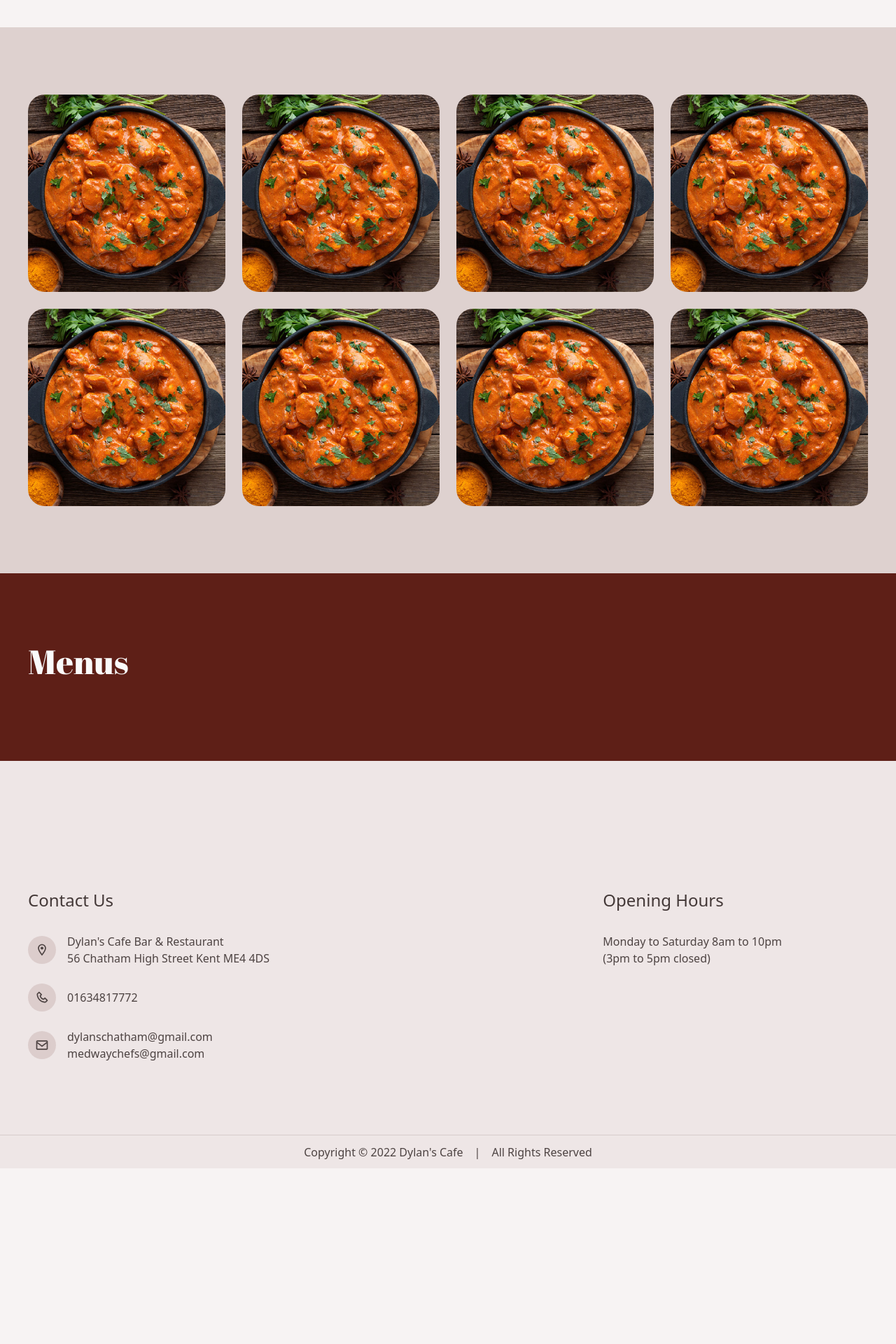
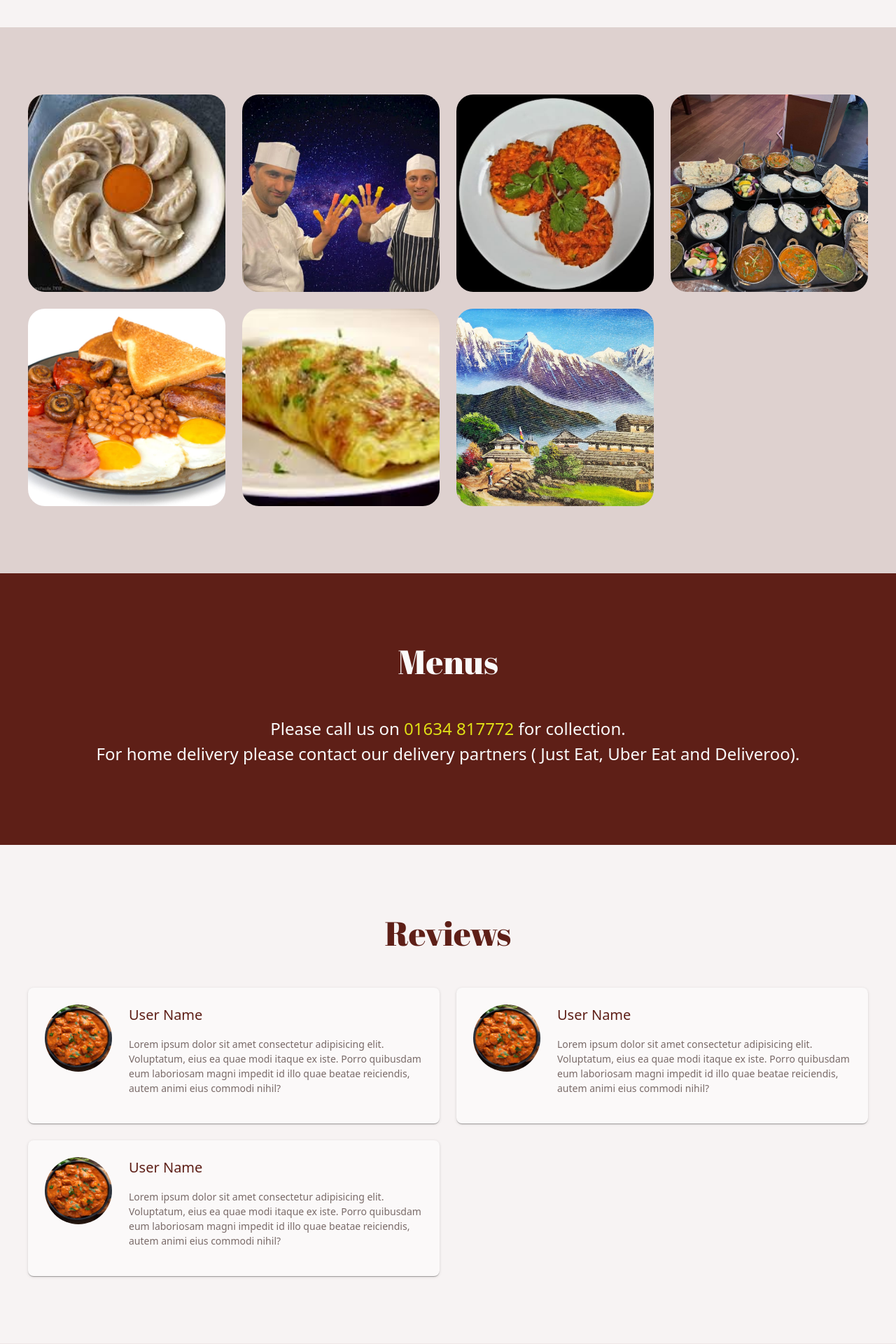
Before and after one commit to Ukesh2010/dylans-cafe, a Next.js app: page / in a window 1280 px wide. Shown: the part 1660-3580 px from the top of the page at 70% size. Before the commit the page ends 3329 px from the top, so only its background shows below. Built offline with nearby package versions, Linux system fonts and the light colour scheme; grey boxes are pictures that could not be loaded.

Commit message:
reviews section added to home page, galler view updated as well

```diff
--- /dev/null
+++ b/components/galleryImages.js
@@ -0,0 +1,34 @@
+import Image from "next/image";
+import React from "react";
+
+const images = [
+  "gallery-01.jpg",
+  "gallery-02.jpg",
+  "gallery-03.jpg",
+  "gallery-04.jpg",
+  "gallery-05.jpg",
+  "gallery-06.jpg",
+  "gallery-07.jpg",
+];
+
+const GalleryImages = () => (
+  <>
+    <div className="gallery-container">
+      {images.map((image) => (
+        <div className="media-image">
+          <Image
+            className="img"
+            src={"/images/gallery/" + image}
+            layout="responsive"
+            width={240}
+            height={240}
+            objectFit="cover"
+            alt={"food image" + image}
+          />
+        </div>
+      ))}
+    </div>
+  </>
+);
+
+export default GalleryImages;
--- /dev/null
+++ b/components/reviewCard.js
@@ -0,0 +1,20 @@
+/* eslint-disable react/prop-types */
+import React from "react";
+
+const ReviewCard = () => (
+  <div className="card review-card">
+    <div className="avatar">
+      <img src="/images/image-001.jpg" alt="dunmmy avatar" />
+    </div>
+    <div className="content">
+      <h5 className="title">User Name</h5>
+      <p className="subtitle">
+        Lorem ipsum dolor sit amet consectetur adipisicing elit. Voluptatum,
+        eius ea quae modi itaque ex iste. Porro quibusdam eum laboriosam magni
+        impedit id illo quae beatae reiciendis, autem animi eius commodi nihil?
+      </p>
+    </div>
+  </div>
+);
+
+export default ReviewCard;
--- a/pages/index.js
+++ b/pages/index.js
@@ -1,7 +1,7 @@
 import Head from "next/head";
 import Image from "next/image";
-import Footer from "../components/footer";
-import Nav from "../components/nav";
+import GalleryImages from "../components/galleryImages";
+import ReviewCard from "../components/reviewCard";
 
 export default function Home() {
   return (
@@ -81,88 +81,7 @@ export default function Home() {
           <div className="container">
             <div className="grid-row">
               <div className="col-sm-12">
-                <div className="gallery-container">
-                  <div className="media-image">
-                    <Image
-                      className="img"
-                      src={"/images/image-001.jpg"}
-                      layout="responsive"
-                      width={240}
-                      height={240}
-                      alt="food image"
-                    />
-                  </div>
-                  <div className="media-image">
-                    <Image
-                      className="img"
-                      src={"/images/image-001.jpg"}
-                      layout="responsive"
-                      width={240}
-                      height={240}
-                      alt="food image"
-                    />
-                  </div>
-                  <div className="media-image">
-                    <Image
-                      className="img"
-                      src={"/images/image-001.jpg"}
-                      layout="responsive"
-                      width={240}
-                      height={240}
-                      alt="food image"
-                    />
-                  </div>
-                  <div className="media-image">
-                    <Image
-                      className="img"
-                      src={"/images/image-001.jpg"}
-                      layout="responsive"
-                      width={240}
-                      height={240}
-                      alt="food image"
-                    />
-                  </div>
-                  <div className="media-image">
-                    <Image
-                      className="img"
-                      src={"/images/image-001.jpg"}
-                      layout="responsive"
-                      width={240}
-                      height={240}
-                      alt="food image"
-                    />
-                  </div>
-                  <div className="media-image">
-                    <Image
-                      className="img"
-                      src={"/images/image-001.jpg"}
-                      layout="responsive"
-                      width={240}
-                      height={240}
-                      alt="food image"
-                    />
-                  </div>
-                  <div className="media-image">
-                    <Image
-                      className="img"
-                      src={"/images/image-001.jpg"}
-                      layout="responsive"
-                      width={240}
-                      height={240}
-                      alt="food image"
-                    />
-                  </div>
-                  <div className="media-image">
-                    <Image
-                      className="img"
-                      src={"/images/image-001.jpg"}
-                      layout="responsive"
-                      width={240}
-                      height={240}
-                      alt="food image"
-                    />
-                  </div>
-                </div>
+                <GalleryImages />
               </div>
             </div>
           </div>
@@ -171,8 +90,42 @@ export default function Home() {
           <div className="container">
             <div className="grid-row">
               <div className="col-sm-12">
+                <div className="header text-align-center">
+                  <h2 className="title title-lg fancy-title">Menus</h2>
+                </div>
+                <p className="subtitle-xl text-align-center">
+                  Please call us on
+                  {"  "}
+                  <a
+                    href="tel:01634817772"
+                    className={"link-accent text-accent with-decoration"}
+                  >
+                    01634 817772
+                  </a>
+                  {"  "}
+                  for collection.
+                  <br />
+                  For home delivery please contact our delivery partners ( Just
+                  Eat, Uber Eat and Deliveroo).
+                </p>
+              </div>
+            </div>
+          </div>
+        </section>
+
+        <section className="section-container section-reviews">
+          <div className="container">
+            <div className="grid-row">
+              <div className="col-sm-12">
                 <div className="header">
-                  <h2 className="title title-lg fancy-title">Menus</h2>
+                  <h2 className="title title-lg fancy-title text-align-center">
+                    Reviews
+                  </h2>
+                </div>
+                <div className="review-cards-container">
+                  <ReviewCard />
+                  <ReviewCard />
+                  <ReviewCard />
                 </div>
               </div>
             </div>
--- a/styles/base/_body.scss
+++ b/styles/base/_body.scss
@@ -36,6 +36,12 @@ a {
   &.link-accent {
     &:hover {
       color: var(--color-accent);
+    }
+  }
+
+  &.with-decoration {
+    &:hover {
+      text-decoration: underline;
     }
   }
 }
--- a/styles/components/_product.scss
+++ /dev/null
@@ -1,170 +0,0 @@
-.product-card {
-  padding: var(--space-sm);
-  border-radius: var(--space-xs);
-  box-shadow: 0 2px 4px -1px rgb(0, 0, 0, 0.02), 0 2px 8px 1px rgb(0, 0, 0, 0.02), 0 2px 12px 2px rgb(0, 0, 0, 0.012);
-  cursor: pointer;
-  transition: box-shadow .3s ease;
-  height: 100%;
-
-  &:hover {
-    box-shadow: 0 2px 6px -1px rgb(0, 0, 0, 0.08), 0 2px 12px 1px rgb(0, 0, 0, 0.12), 0 2px 16px 2px rgb(0, 0, 0, 0.016);
-  }
-
-  .image-container {
-    block-size: 20rem;
-  }
-
-  img {
-    width: 100%;
-    height: 100%;
-    object-fit: cover;
-    overflow: hidden;
-    border-radius: var(--border-radius);
-
-    &.placeholder-img {
-      background-color: hsl(var(--hue-primary) var(--saturation-primary) 99% / 12%);
-    }
-  }
-
-  .caption {
-    padding: var(--space-sm) 0 0;
-    color: var(--color-subtitle);
-
-    .title-container {
-      display: flex;
-      justify-content: space-between;
-    }
-
-    .title {
-      flex: 1 1 auto;
-      font-size: 1.125rem;
-      margin-bottom: 0;
-      padding-right: var(--space-md);
-    }
-
-    .price-container {
-      display: flex;
-      flex-direction: column;
-
-      .price-label {
-        color: var(--color-subtitle-light);
-        font-size: var(--font-size-xs);
-      }
-    }
-
-    .description {
-    }
-
-    .price {
-      font-weight: 500;
-      font-family: var(--font-title);
-      color: var(--color-primary);
-      text-align: left;
-      font-size: 1.25rem;
-    }
-  }
-}
-
-// Modal product detail view
-.overlay {
-  position: fixed;
-  will-change: opacity;
-  top: 0;
-  bottom: 0;
-  left: 50%;
-  transform: translateX(-50%);
-  width: 100%;
-  background-color: hsl(var(--hue-primary) 12% 8% / 80%);
-  z-index: 101;
-}
-
-.overlay a {
-  display: block;
-  position: fixed;
-  z-index: 101;
-  top: 0;
-  bottom: 0;
-  width: 100vw;
-  left: 50%;
-  transform: translateX(-50%);
-}
-
-.product-card-container {
-
-  &.open {
-    position: fixed;
-    z-index: 101;
-    inset: var(--space-xl) 0;
-    width: 100%;
-
-    .product-card {
-      padding: var(--space-lg);
-      border-radius: var(--space-sm);
-      overflow: hidden;
-      max-width: 40rem;
-      margin: 0 auto;
-      height: auto;
-
-      .close-btn {
-        position: absolute;
-        right: var(--space-sm);
-        top: var(--space-sm);
-        backdrop-filter: blur(8px) brightness(0.40);
-        background-color: hsl(var(--hue-primary) 12% 8% / 80%);
-        color: var(--color-true-white);
-        z-index: 1;
-
-        svg {
-          height: 2rem;
-          width: 2rem;
-        }
-      }
-
-      .image-container {
-        block-size: 48vh;
-        margin: calc(var(--space-lg) * -1) calc(var(--space-lg) * -1) 0 calc(var(--space-lg) * -1);
-
-        img {
-          border-radius: 0;
-        }
-      }
-
-      .caption {
-        padding: var(--space-md) 0 0;
-
-        .title {
-          font-size: 1.5rem;
-        }
-
-        .price-container {
-          margin-bottom: var(--space-xs);
-        }
-      }
-
-      .additional-content {
-        margin-top: var(--space-lg);
-        padding-top: var(--space-lg);
-        border-top: 1px solid var(--color-border);
-      }
-
-      .grid-toppings {
-        display: grid;
-        grid-gap: 1rem;
-        grid-template-columns: repeat(auto-fill, minmax(8rem, 1fr));
-
-        .topping-img {
-          overflow: hidden;
-          border-radius: var(--di-space-xs);
-          aspect-ratio: 1/1;
-          position: relative;
-
-          img {
-            height: 100%;
-            width: 100%;
-            object-fit: cover;
-          }
-        }
-      }
-    }
-  }
-}
--- /dev/null
+++ b/styles/components/_review-card.scss
@@ -0,0 +1,26 @@
+.review-card {
+  display: flex;
+  gap: var(--space-md);
+
+  .avatar {
+    flex: 0 0 var(--space-xxl);
+  }
+
+  .content {
+    flex: 1;
+  }
+}
+
+.avatar {
+  height: var(--space-xxl);
+  width: var(--space-xxl);
+  border-radius: 50%;
+  background-color: var(--color-primary);
+  overflow: hidden;
+
+  > img {
+    height: 100%;
+    width: 100%;
+    object-fit: cover;
+  }
+}
--- a/styles/main.scss
+++ b/styles/main.scss
@@ -15,7 +15,7 @@
 @import "components/tab";
 @import "components/nav";
 @import "components/footer";
-@import "components/product";
+@import "components/review-card";
 
 @import "pages/common";
 @import "pages/Home.module";
--- a/styles/pages/Home.module.scss
+++ b/styles/pages/Home.module.scss
@@ -53,10 +53,8 @@
     }
   }
 
-
   // Story
   .section-our-story {
-
     > .grid-row {
       column-gap: 4vw;
 
@@ -79,7 +77,12 @@
   }
 
   .section-gallery {
-    background-color: hsla(var(--hue-primary), var(--saturation-primary), var(--lightness-primary), 0.16);
+    background-color: hsla(
+      var(--hue-primary),
+      var(--saturation-primary),
+      var(--lightness-primary),
+      0.16
+    );
     .gallery-images {
       display: grid;
       grid-template-columns: repeat(auto-fill, minmax(15rem, 1fr));
@@ -100,5 +103,19 @@
         color: inherit;
       }
     }
+
+    .subtitle-xl {
+      margin-top: var(--space-lg);
+    }
+  }
+
+  .section-reviews {
+    .review-cards-container {
+      margin-top: var(--space-lg);
+      display: grid;
+      grid-template-columns: repeat(auto-fit, minmax(25rem, 1fr));
+      gap: var(--space-md);
+      align-items: center;
+    }
   }
 }
--- a/styles/pages/_common.scss
+++ b/styles/pages/_common.scss
@@ -29,6 +29,10 @@
 
 .fancy-title {
   font-family: "Abril Fatface", cursive;
+}
+
+.subtitle-xl {
+  font-size: calc(var(--space-md));
 }
 
 .subtitle-lg {
```
Also changed, not shown: pages/gallery/index.js (+2 -25 lines).
